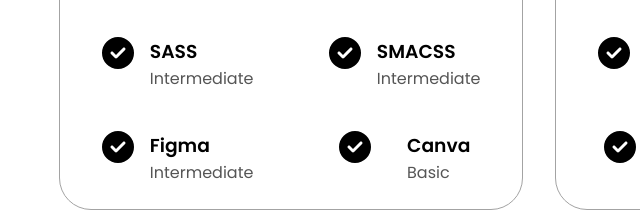
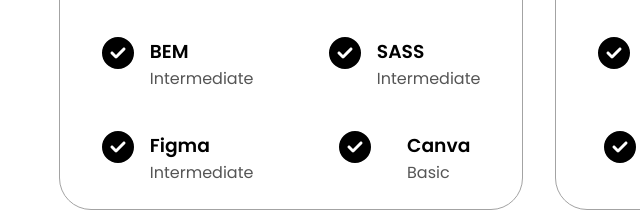
Before and after one commit to JesusMunnoz/JesusMunnoz.github.io, a website: page index.html in a window 1280 px wide. Shown: the part 1981-2193 px from the top of the page, 101-741 px from the left. Drawn offline with Linux system fonts and the light colour scheme.

Commit message:
modified

```diff
--- a/index.html
+++ b/index.html
@@ -147,7 +147,7 @@
                             <img src="./assets/icons/circle-check-solid.svg" alt="Experience icon" class="icon">
 
                             <div>
-                                <h3>SASS</h3>
+                                <h3>BEM</h3>
                                 <p>Intermediate</p>
                             </div>
                         </article>
@@ -156,7 +156,7 @@
                             <img src="./assets/icons/circle-check-solid.svg" alt="Experience icon" class="icon">
 
                             <div>
-                                <h3>SMACSS</h3>
+                                <h3>SASS</h3>
                                 <p>Intermediate</p>
                             </div>
                         </article>
```
